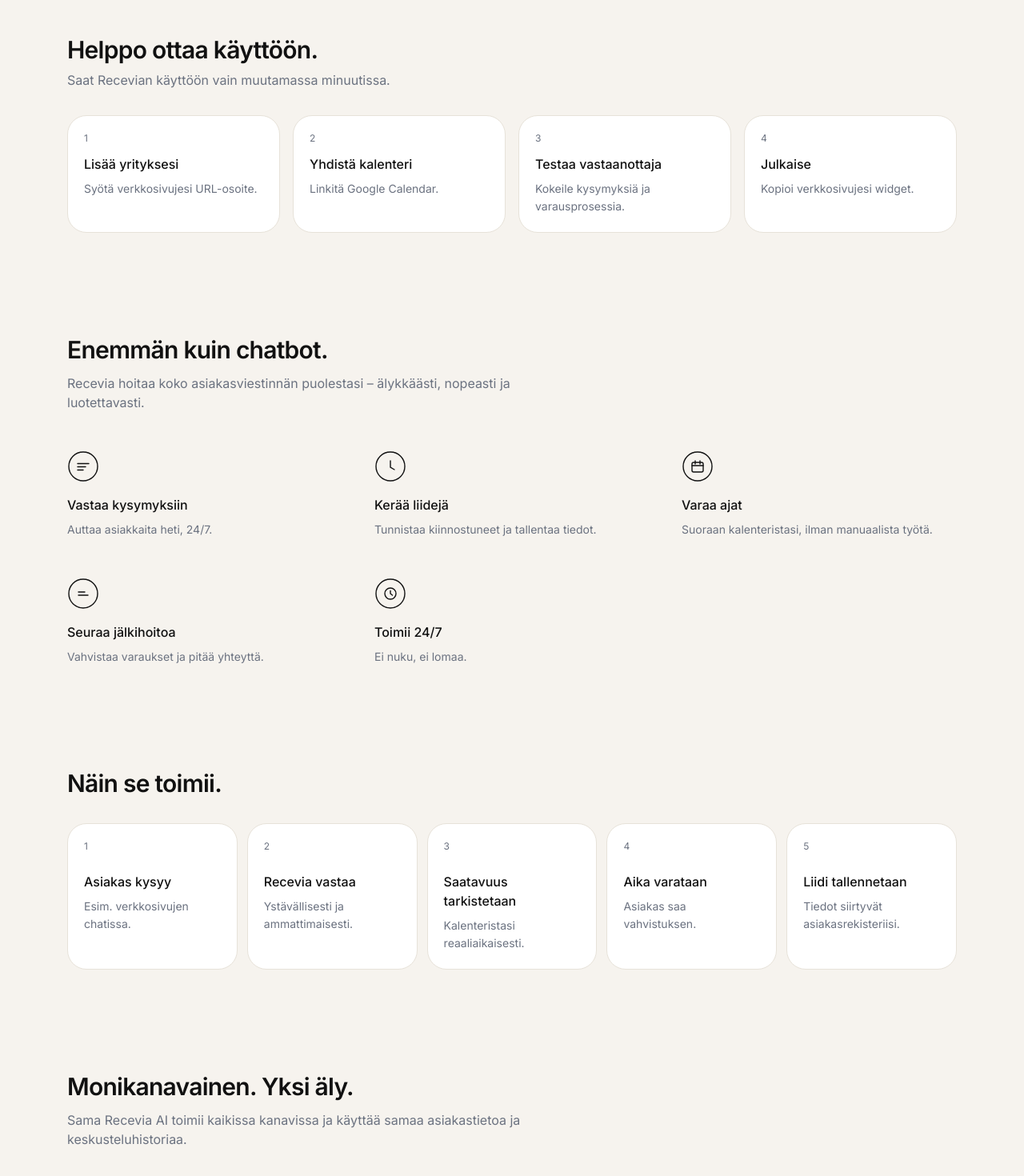
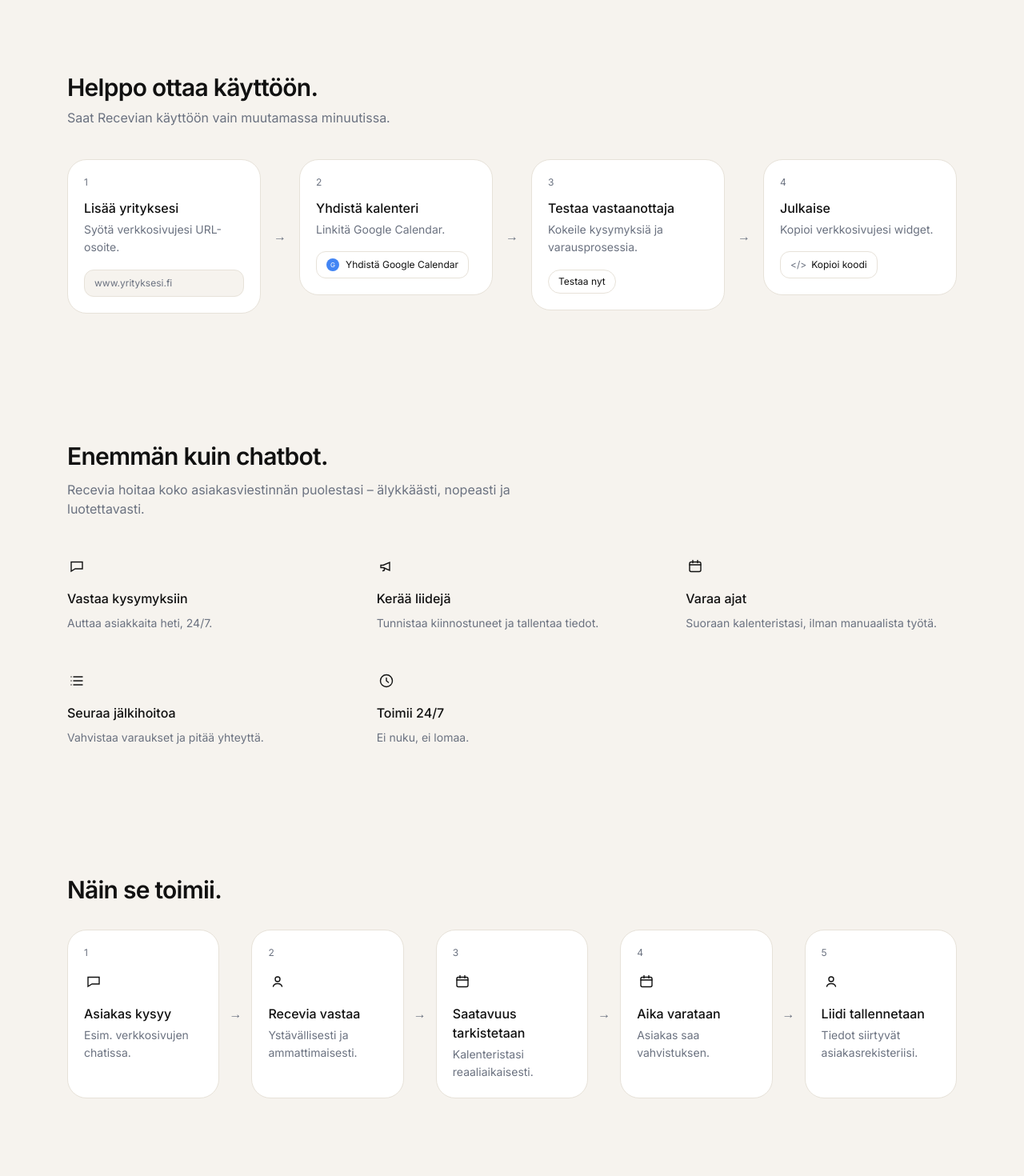
Before and after one commit to miromnb-coder/Recevia, a Next.js app: page / in a window 1280 px wide. Shown: the part 1274-2744 px from the top of the page at 80% size. Built offline with nearby package versions, Linux system fonts and the light colour scheme.

Commit message:
feat(landing): match target layout — flow, icons, HTML channel diagram

```diff
--- a/app/page.tsx
+++ b/app/page.tsx
@@ -4,9 +4,9 @@
 export default function HomePage() {
   return (
     <div className="min-h-screen bg-paper text-ink">
-      <header className="sticky top-0 z-20 border-b border-line/80 bg-paper/90 backdrop-blur">
-        <div className="mx-auto flex max-w-6xl items-center justify-between px-5 py-4">
-          <Link href="/" className="flex items-center gap-2 font-semibold">
+      <header className="sticky top-0 z-20 bg-paper/90 backdrop-blur">
+        <div className="mx-auto grid max-w-6xl grid-cols-[1fr_auto_1fr] items-center px-5 py-4">
+          <Link href="/" className="flex items-center gap-2 justify-self-start font-semibold">
             <Mark className="h-7 w-7" />
             Recevia
           </Link>
@@ -15,7 +15,7 @@
             <a href="#miten">Miten toimii</a>
             <a href="#hinnat">Hinnat</a>
           </nav>
-          <div className="flex items-center gap-2 text-sm">
+          <div className="flex items-center justify-self-end gap-2 text-sm">
             <Link href="/login" className="hidden rounded-full px-4 py-2 md:inline">Kirjaudu</Link>
             <Link href="/signup" className="rounded-full bg-ink px-4 py-2 text-white">Aloita ilmaiseksi</Link>
           </div>
@@ -34,7 +34,10 @@
             </p>
             <div className="mt-8 flex flex-wrap gap-3">
               <Link href="/signup" className="rounded-full bg-ink px-5 py-3 text-sm text-white">Aloita ilmaiseksi</Link>
-              <a href="#demo" className="rounded-full border border-line bg-white px-5 py-3 text-sm">Katso demo</a>
+              <a href="#demo" className="inline-flex items-center gap-2 rounded-full border border-line bg-white px-5 py-3 text-sm">
+                <PlayIcon />
+                Katso demo
+              </a>
             </div>
           </div>
           <div id="demo">
@@ -46,8 +49,8 @@
           </div>
         </section>
 
-        <section className="mx-auto grid max-w-6xl items-center gap-10 px-5 py-16 md:grid-cols-[0.85fr_1.35fr]">
-          <div>
+        <section className="mx-auto grid max-w-6xl items-start gap-10 px-5 py-16 md:grid-cols-[0.85fr_1.35fr] md:py-20">
+          <div className="md:pt-6">
             <h2 className="text-3xl font-semibold tracking-tight md:text-4xl">Kaikki yhdessä hallinnassa.</h2>
             <p className="mt-4 max-w-sm text-mute">
               Seuraa keskusteluja, liidejä, varauksia ja kalenteria – yhdessä helppokäyttöisessä näkymässä.
@@ -63,90 +66,75 @@
           />
         </section>
 
-        <section className="mx-auto max-w-6xl px-5 py-16">
+        <section className="mx-auto max-w-6xl px-5 py-16 md:py-20">
           <h2 className="text-3xl font-semibold tracking-tight">Helppo ottaa käyttöön.</h2>
           <p className="mt-2 text-mute">Saat Recevian käyttöön vain muutamassa minuutissa.</p>
-          <div className="mt-8 grid gap-4 md:grid-cols-4">
-            {[
-              ["1", "Lisää yrityksesi", "Syötä verkkosivujesi URL-osoite."],
-              ["2", "Yhdistä kalenteri", "Linkitä Google Calendar."],
-              ["3", "Testaa vastaanottaja", "Kokeile kysymyksiä ja varausprosessia."],
-              ["4", "Julkaise", "Kopioi verkkosivujesi widget."],
-            ].map(([n, t, d]) => (
-              <div key={n} className="rounded-3xl border border-line bg-white p-5">
-                <p className="text-xs text-mute">{n}</p>
-                <p className="mt-3 font-medium">{t}</p>
-                <p className="mt-2 text-sm leading-relaxed text-mute">{d}</p>
+          <div className="mt-10 grid gap-4 md:grid-cols-[1fr_auto_1fr_auto_1fr_auto_1fr] md:items-start">
+            <SetupStep n="1" title="Lisää yrityksesi" text="Syötä verkkosivujesi URL-osoite.">
+              <div className="mt-4 rounded-xl border border-line bg-paper px-3 py-2 text-xs text-mute">www.yrityksesi.fi</div>
+            </SetupStep>
+            <Arrow />
+            <SetupStep n="2" title="Yhdistä kalenteri" text="Linkitä Google Calendar.">
+              <div className="mt-4 inline-flex items-center gap-2 rounded-xl border border-line bg-white px-3 py-2 text-xs">
+                <span className="inline-flex h-4 w-4 items-center justify-center rounded-full bg-[#4285F4] text-[8px] text-white">G</span>
+                Yhdistä Google Calendar
               </div>
-            ))}
+            </SetupStep>
+            <Arrow />
+            <SetupStep n="3" title="Testaa vastaanottaja" text="Kokeile kysymyksiä ja varausprosessia.">
+              <div className="mt-4 inline-flex rounded-full border border-line bg-white px-3 py-1.5 text-xs">Testaa nyt</div>
+            </SetupStep>
+            <Arrow />
+            <SetupStep n="4" title="Julkaise" text="Kopioi verkkosivujesi widget.">
+              <div className="mt-4 inline-flex items-center gap-1.5 rounded-xl border border-line bg-white px-3 py-2 text-xs">
+                <span className="text-mute">&lt;/&gt;</span> Kopioi koodi
+              </div>
+            </SetupStep>
           </div>
         </section>
 
-        <section id="ominaisuudet" className="mx-auto max-w-6xl px-5 py-16">
+        <section id="ominaisuudet" className="mx-auto max-w-6xl px-5 py-16 md:py-20">
           <h2 className="text-3xl font-semibold tracking-tight">Enemmän kuin chatbot.</h2>
           <p className="mt-3 max-w-xl text-mute">
             Recevia hoitaa koko asiakasviestinnän puolestasi – älykkäästi, nopeasti ja luotettavasti.
           </p>
-          <div className="mt-12 grid gap-x-10 gap-y-12 sm:grid-cols-2 lg:grid-cols-3">
-            {[
-              ["chat", "Vastaa kysymyksiin", "Auttaa asiakkaita heti, 24/7."],
-              ["lead", "Kerää liidejä", "Tunnistaa kiinnostuneet ja tallentaa tiedot."],
-              ["cal", "Varaa ajat", "Suoraan kalenteristasi, ilman manuaalista työtä."],
-              ["follow", "Seuraa jälkihoitoa", "Vahvistaa varaukset ja pitää yhteyttä."],
-              ["clock", "Toimii 24/7", "Ei nuku, ei lomaa."],
-            ].map(([icon, t, d]) => (
-              <div key={t}>
-                <Icon name={icon} />
-                <p className="mt-4 font-medium">{t}</p>
-                <p className="mt-2 max-w-xs text-sm leading-relaxed text-mute">{d}</p>
-              </div>
-            ))}
+          <div className="mt-12 grid gap-x-12 gap-y-12 sm:grid-cols-2 lg:grid-cols-3">
+            <Feature icon="chat" title="Vastaa kysymyksiin" text="Auttaa asiakkaita heti, 24/7." />
+            <Feature icon="megaphone" title="Kerää liidejä" text="Tunnistaa kiinnostuneet ja tallentaa tiedot." />
+            <Feature icon="cal" title="Varaa ajat" text="Suoraan kalenteristasi, ilman manuaalista työtä." />
+            <Feature icon="list" title="Seuraa jälkihoitoa" text="Vahvistaa varaukset ja pitää yhteyttä." />
+            <Feature icon="clock" title="Toimii 24/7" text="Ei nuku, ei lomaa." />
           </div>
         </section>
 
-        <section id="miten" className="mx-auto max-w-6xl px-5 py-16">
+        <section id="miten" className="mx-auto max-w-6xl px-5 py-16 md:py-20">
           <h2 className="text-3xl font-semibold tracking-tight">Näin se toimii.</h2>
-          <div className="mt-8 grid gap-3 md:grid-cols-5">
-            {[
-              ["1", "Asiakas kysyy", "Esim. verkkosivujen chatissa."],
-              ["2", "Recevia vastaa", "Ystävällisesti ja ammattimaisesti."],
-              ["3", "Saatavuus tarkistetaan", "Kalenteristasi reaaliaikaisesti."],
-              ["4", "Aika varataan", "Asiakas saa vahvistuksen."],
-              ["5", "Liidi tallennetaan", "Tiedot siirtyvät asiakasrekisteriisi."],
-            ].map(([n, t, d]) => (
-              <div key={n} className="rounded-3xl border border-line bg-white p-5">
-                <p className="text-xs text-mute">{n}</p>
-                <p className="mt-6 font-medium">{t}</p>
-                <p className="mt-2 text-sm leading-relaxed text-mute">{d}</p>
-              </div>
-            ))}
+          <div className="mt-8 grid gap-3 md:grid-cols-[1fr_auto_1fr_auto_1fr_auto_1fr_auto_1fr] md:items-stretch">
+            <FlowCard n="1" icon="ask" title="Asiakas kysyy" text="Esim. verkkosivujen chatissa." />
+            <Arrow />
+            <FlowCard n="2" icon="reply" title="Recevia vastaa" text="Ystävällisesti ja ammattimaisesti." />
+            <Arrow />
+            <FlowCard n="3" icon="check" title="Saatavuus tarkistetaan" text="Kalenteristasi reaaliaikaisesti." />
+            <Arrow />
+            <FlowCard n="4" icon="book" title="Aika varataan" text="Asiakas saa vahvistuksen." />
+            <Arrow />
+            <FlowCard n="5" icon="save" title="Liidi tallennetaan" text="Tiedot siirtyvät asiakasrekisteriisi." />
           </div>
         </section>
 
-        <section className="mx-auto max-w-6xl px-5 py-16">
-          <div className="max-w-xl">
-            <h2 className="text-3xl font-semibold tracking-tight">Monikanavainen. Yksi äly.</h2>
-            <p className="mt-3 text-mute">
-              Sama Recevia AI toimii kaikissa kanavissa ja käyttää samaa asiakastietoa ja keskusteluhistoriaa.
-            </p>
-          </div>
-          <img
-            src="/recevia-channels.jpeg"
-            alt="Recevia AI yhdistää Website Chatin, WhatsAppin ja SMS:n"
-            className="mx-auto mt-10 w-full max-w-4xl"
-          />
-        </section>
-
-        <section id="hinnat" className="mx-auto max-w-6xl px-5 py-8">
-          <div className="mx-auto max-w-lg rounded-3xl border border-line bg-white p-8 text-center">
-            <p className="text-lg font-medium">Hinnat · pian julkaistaan</p>
-            <p className="mt-3 text-sm leading-relaxed text-mute">
-              Voit aloittaa jo nyt. Julkinen hinnasto tulee, kun V1 on testattu.
-            </p>
+        <section className="mx-auto max-w-6xl px-5 py-16 md:py-20">
+          <div className="grid items-center gap-10 md:grid-cols-[0.9fr_1.1fr]">
+            <div>
+              <h2 className="text-3xl font-semibold tracking-tight">Monikanavainen. Yksi äly.</h2>
+              <p className="mt-3 max-w-md text-mute">
+                Sama Recevia AI toimii kaikissa kanavissa ja käyttää samaa asiakastietoa ja keskusteluhistoriaa.
+              </p>
+            </div>
+            <ChannelDiagram />
           </div>
         </section>
 
-        <section className="px-5 py-20 text-center">
+        <section id="hinnat" className="px-5 py-20 text-center">
           <h2 className="text-3xl font-semibold tracking-tight md:text-5xl">Anna Recevian hoitaa vastaanotto.</h2>
           <p className="mx-auto mt-4 max-w-lg text-mute">
             Vastaa nopeammin. Kerää enemmän liidejä. Varaa enemmän aikoja.
@@ -164,46 +152,196 @@
   );
 }
 
-function Icon({ name }: { name: string }) {
-  const common = "h-10 w-10 text-ink";
-  if (name === "chat") {
+function SetupStep({
+  n,
+  title,
+  text,
+  children,
+}: {
+  n: string;
+  title: string;
+  text: string;
+  children: React.ReactNode;
+}) {
+  return (
+    <div className="rounded-3xl border border-line bg-white p-5">
+      <p className="text-xs text-mute">{n}</p>
+      <p className="mt-3 font-medium">{title}</p>
+      <p className="mt-1 text-sm leading-relaxed text-mute">{text}</p>
+      {children}
+    </div>
+  );
+}
+
+function FlowCard({
+  n,
+  icon,
+  title,
+  text,
+}: {
+  n: string;
+  icon: string;
+  title: string;
+  text: string;
+}) {
+  return (
+    <div className="rounded-3xl border border-line bg-white p-5">
+      <p className="text-xs text-mute">{n}</p>
+      <div className="mt-4 text-ink">
+        <MiniIcon name={icon} />
+      </div>
+      <p className="mt-4 font-medium">{title}</p>
+      <p className="mt-1 text-sm leading-relaxed text-mute">{text}</p>
+    </div>
+  );
+}
+
+function Feature({
+  icon,
+  title,
+  text,
+}: {
+  icon: string;
+  title: string;
+  text: string;
+}) {
+  return (
+    <div>
+      <MiniIcon name={icon} />
+      <p className="mt-4 font-medium">{title}</p>
+      <p className="mt-2 max-w-xs text-sm leading-relaxed text-mute">{text}</p>
+    </div>
+  );
+}
+
+function Arrow() {
+  return (
+    <div className="hidden items-center justify-center self-center text-mute md:flex" aria-hidden>
+      →
+    </div>
+  );
+}
+
+function PlayIcon() {
+  return (
+    <svg viewBox="0 0 16 16" className="h-3.5 w-3.5" fill="currentColor" aria-hidden>
+      <path d="M5 3.5v9l8-4.5-8-4.5Z" />
+    </svg>
+  );
+}
+
+function ChannelDiagram() {
+  return (
+    <div className="relative mx-auto grid max-w-lg grid-cols-[1fr_auto_1fr] items-center gap-3 py-6">
+      <div className="flex justify-end">
+        <ChannelCard icon="web" title="Website Chat" sub="Verkkosivut" />
+      </div>
+      <div className="relative flex flex-col items-center">
+        <span className="pointer-events-none absolute right-full top-1/2 hidden h-px w-6 bg-line md:block" />
+        <span className="pointer-events-none absolute left-full top-[28%] hidden h-px w-6 bg-line md:block" />
+        <span className="pointer-events-none absolute left-full top-[72%] hidden h-px w-6 bg-line md:block" />
+        <div className="flex h-36 w-36 flex-col items-center justify-center rounded-full border border-line bg-white shadow-sm">
+          <Mark className="h-12 w-12" />
+          <p className="mt-2 text-xs font-medium">Recevia AI</p>
+        </div>
+      </div>
+      <div className="flex flex-col gap-6">
+        <ChannelCard icon="wa" title="WhatsApp" sub="Tulossa" />
+        <ChannelCard icon="sms" title="SMS" sub="Tulossa" />
+      </div>
+    </div>
+  );
+}
+
+function ChannelCard({
+  icon,
+  title,
+  sub,
+}: {
+  icon: string;
+  title: string;
+  sub: string;
+}) {
+  return (
+    <div className="inline-flex items-center gap-3 rounded-2xl border border-line bg-white px-3 py-2 shadow-sm">
+      <span className={`flex h-8 w-8 items-center justify-center rounded-full ${icon === "wa" ? "bg-[#25D366] text-white" : "bg-ink text-white"}`}>
+        {icon === "wa" ? <WaGlyph /> : <BubbleGlyph />}
+      </span>
+      <div>
+        <p className="text-sm font-medium leading-tight">{title}</p>
+        <p className="text-xs text-mute">{sub}</p>
+      </div>
+    </div>
+  );
+}
+
+function BubbleGlyph() {
+  return (
+    <svg viewBox="0 0 16 16" className="h-4 w-4" fill="none" aria-hidden>
+      <path d="M4 4.5h8v5.5H7.2L4 12.2V4.5Z" stroke="currentColor" strokeWidth="1.3" />
+    </svg>
+  );
+}
+
+function WaGlyph() {
+  return (
+    <svg viewBox="0 0 16 16" className="h-4 w-4" fill="currentColor" aria-hidden>
+      <path d="M8 2.2a5.8 5.8 0 0 0-5 8.7L2.2 13.8l3-0.8A5.8 5.8 0 1 0 8 2.2Zm3.2 8.2c-.14.4-.8.76-1.12.8-.3.05-.66.07-1.07-.07-.25-.08-.57-.2-.98-.4-1.72-.82-2.84-2.7-2.93-2.83-.08-.13-.7-.93-.7-1.77 0-.84.44-1.25.6-1.42.16-.17.35-.21.46-.21h.34c.11 0 .25 0 .38.3.14.32.46 1.12.5 1.2.04.08.07.18 0 .28-.07.11-.1.18-.2.28-.1.1-.2.22-.29.3-.1.08-.2.17-..08.18.15.25.62 1.02 1.33 1.31.83.35 1.13.3 1.3.18.18-.13.4-.4.5-.53.11-.13.22-.11.37-.06.16.04 1 .47 1.17.56.17.08.28.13.32.2.04.08.04.44-.1.84Z" />
+    </svg>
+  );
+}
+
+function MiniIcon({ name }: { name: string }) {
+  const cls = "h-6 w-6";
+  if (name === "chat" || name === "ask") {
     return (
-      <svg viewBox="0 0 40 40" className={common} fill="none" aria-hidden>
-        <circle cx="20" cy="20" r="18" stroke="currentColor" strokeWidth="1.4" />
-        <path d="M13 16.5h14M13 20.5h10M13 24.5h7" stroke="currentColor" strokeWidth="1.4" strokeLinecap="round" />
+      <svg viewBox="0 0 24 24" className={cls} fill="none" aria-hidden>
+        <path d="M5 6.5h14v8.5H10l-5 3V6.5Z" stroke="currentColor" strokeWidth="1.4" />
       </svg>
     );
   }
-  if (name === "lead") {
+  if (name === "megaphone") {
     return (
-      <svg viewBox="0 0 40 40" className={common} fill="none" aria-hidden>
-        <circle cx="20" cy="20" r="18" stroke="currentColor" strokeWidth="1.4" />
-        <path d="M20 13v8l5 3" stroke="currentColor" strokeWidth="1.4" strokeLinecap="round" />
+      <svg viewBox="0 0 24 24" className={cls} fill="none" aria-hidden>
+        <path d="M5 10.5v3h3l8 3.5V7L8 10.5H5Z" stroke="currentColor" strokeWidth="1.4" />
+        <path d="M9.5 13.5v2.2a1.8 1.8 0 0 1-1.8 1.8H7" stroke="currentColor" strokeWidth="1.4" />
       </svg>
     );
   }
-  if (name === "cal") {
+  if (name === "cal" || name === "book" || name === "check") {
     return (
-      <svg viewBox="0 0 40 40" className={common} fill="none" aria-hidden>
-        <circle cx="20" cy="20" r="18" stroke="currentColor" strokeWidth="1.4" />
-        <rect x="13" y="15" width="14" height="12" rx="2" stroke="currentColor" strokeWidth="1.4" />
-        <path d="M13 19h14M17 13v4M23 13v4" stroke="currentColor" strokeWidth="1.4" strokeLinecap="round" />
+      <svg viewBox="0 0 24 24" className={cls} fill="none" aria-hidden>
+        <rect x="5" y="6.5" width="14" height="12" rx="2" stroke="currentColor" strokeWidth="1.4" />
+        <path d="M5 10h14M9 4.5v3M15 4.5v3" stroke="currentColor" strokeWidth="1.4" strokeLinecap="round" />
       </svg>
     );
   }
-  if (name === "follow") {
+  if (name === "list") {
     return (
-      <svg viewBox="0 0 40 40" className={common} fill="none" aria-hidden>
-        <circle cx="20" cy="20" r="18" stroke="currentColor" strokeWidth="1.4" />
-        <path d="M14 22h12M14 18h8" stroke="currentColor" strokeWidth="1.4" strokeLinecap="round" />
+      <svg viewBox="0 0 24 24" className={cls} fill="none" aria-hidden>
+        <path d="M8 7h11M8 12h11M8 17h11M5 7h.01M5 12h.01M5 17h.01" stroke="currentColor" strokeWidth="1.4" strokeLinecap="round" />
+      </svg>
+    );
+  }
+  if (name === "clock") {
+    return (
+      <svg viewBox="0 0 24 24" className={cls} fill="none" aria-hidden>
+        <circle cx="12" cy="12" r="7.5" stroke="currentColor" strokeWidth="1.4" />
+        <path d="M12 8.5V12l2.5 2" stroke="currentColor" strokeWidth="1.4" strokeLinecap="round" />
+      </svg>
+    );
+  }
+  if (name === "reply" || name === "save") {
+    return (
+      <svg viewBox="0 0 24 24" className={cls} fill="none" aria-hidden>
+        <circle cx="12" cy="9" r="3" stroke="currentColor" strokeWidth="1.4" />
+        <path d="M6.5 18c.8-2.4 2.7-3.5 5.5-3.5s4.7 1.1 5.5 3.5" stroke="currentColor" strokeWidth="1.4" strokeLinecap="round" />
       </svg>
     );
   }
   return (
-    <svg viewBox="0 0 40 40" className={common} fill="none" aria-hidden>
-      <circle cx="20" cy="20" r="18" stroke="currentColor" strokeWidth="1.4" />
-      <circle cx="20" cy="20" r="7" stroke="currentColor" strokeWidth="1.4" />
-      <path d="M20 16.5V20l2.5 2" stroke="currentColor" strokeWidth="1.4" strokeLinecap="round" />
+    <svg viewBox="0 0 24 24" className={cls} fill="none" aria-hidden>
+      <circle cx="12" cy="12" r="7.5" stroke="currentColor" strokeWidth="1.4" />
     </svg>
   );
 }
```
